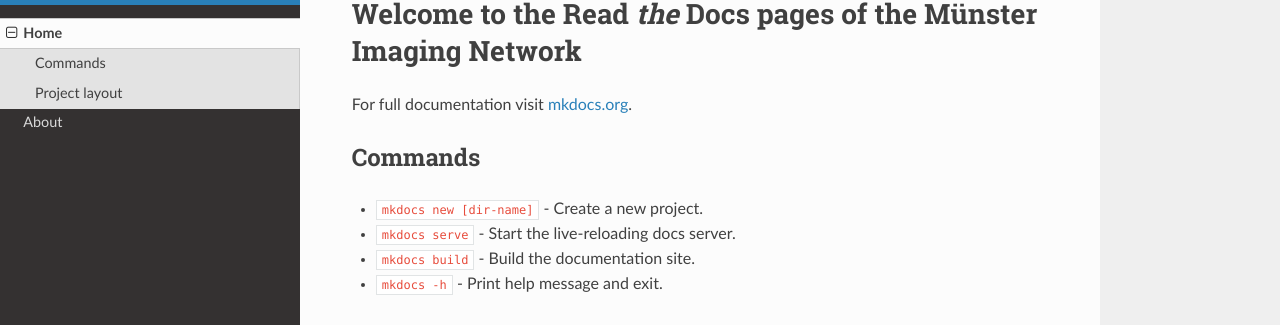
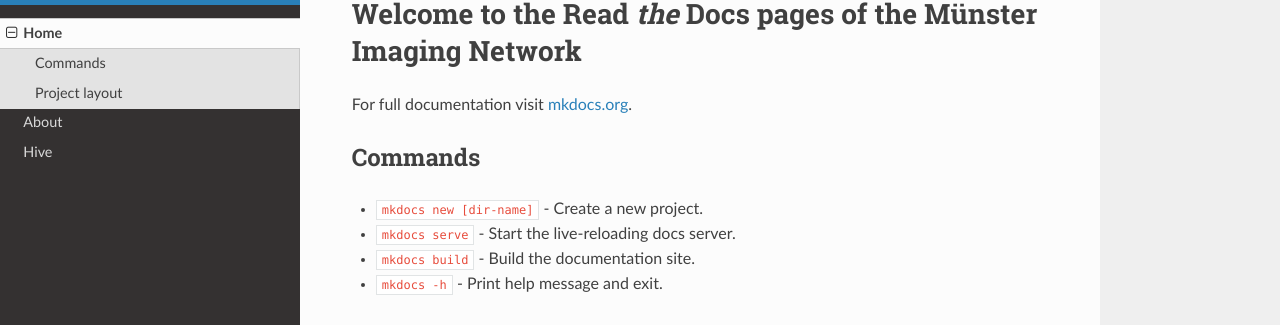
Before and after one commit to ThZobel/nfdi_tools, an MkDocs documentation site: the page built from docs/index.md, in a window 1280 px wide. Shown: the part 104-429 px from the top of the page. Built offline with MkDocs 1.6.1, drawn with Linux system fonts in a browser that asks for light colours; nearby versions of some CDN libraries.

Commit message:
Update mkdocs.yml

```diff
--- a/mkdocs.yml
+++ b/mkdocs.yml
@@ -2,5 +2,6 @@ site_name: Münster Imaging Network - Read the Docs
 nav:
   - Home: index.md
   - About: about.md
+  - Hive: hive.md
 
 theme: readthedocs
```
